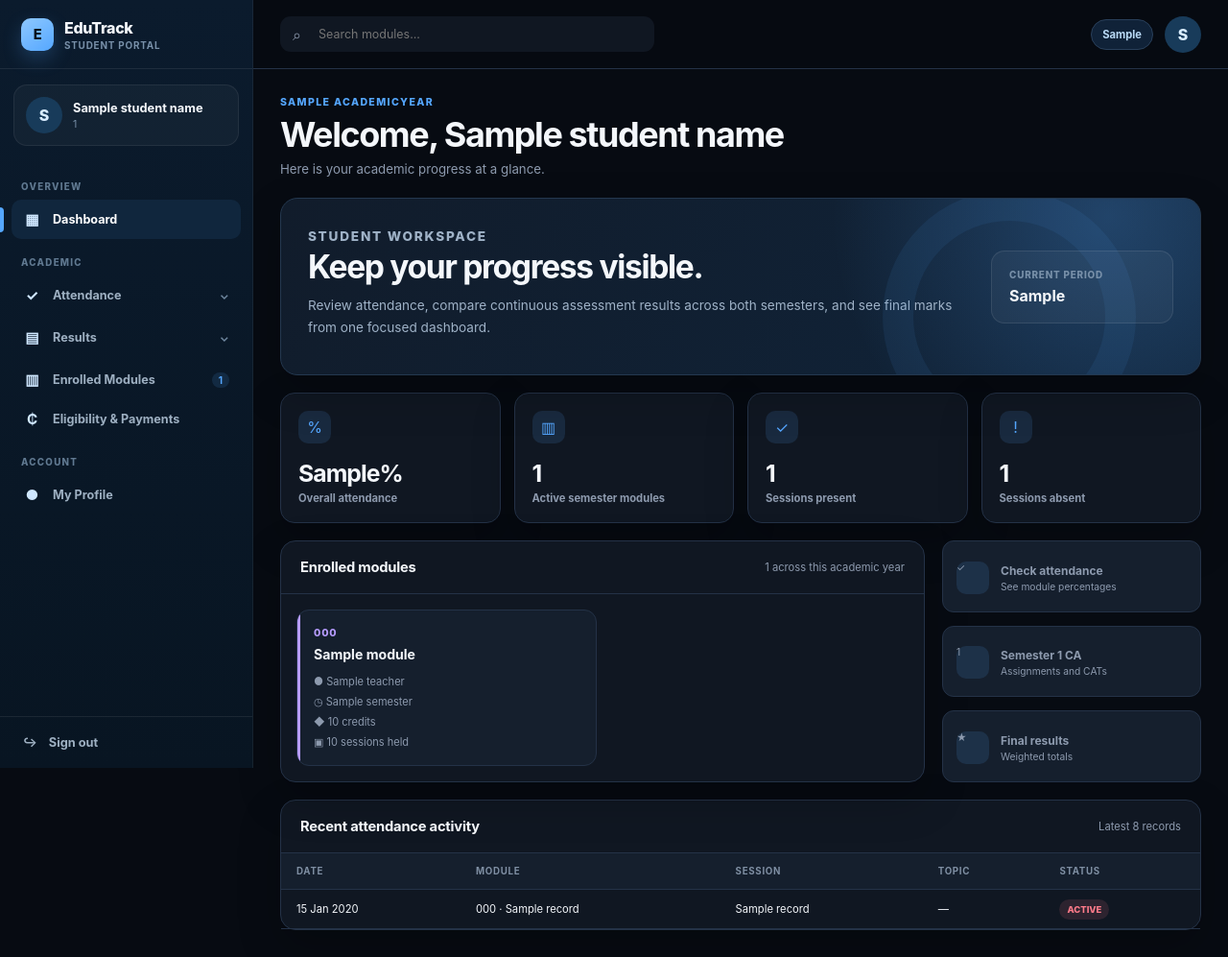
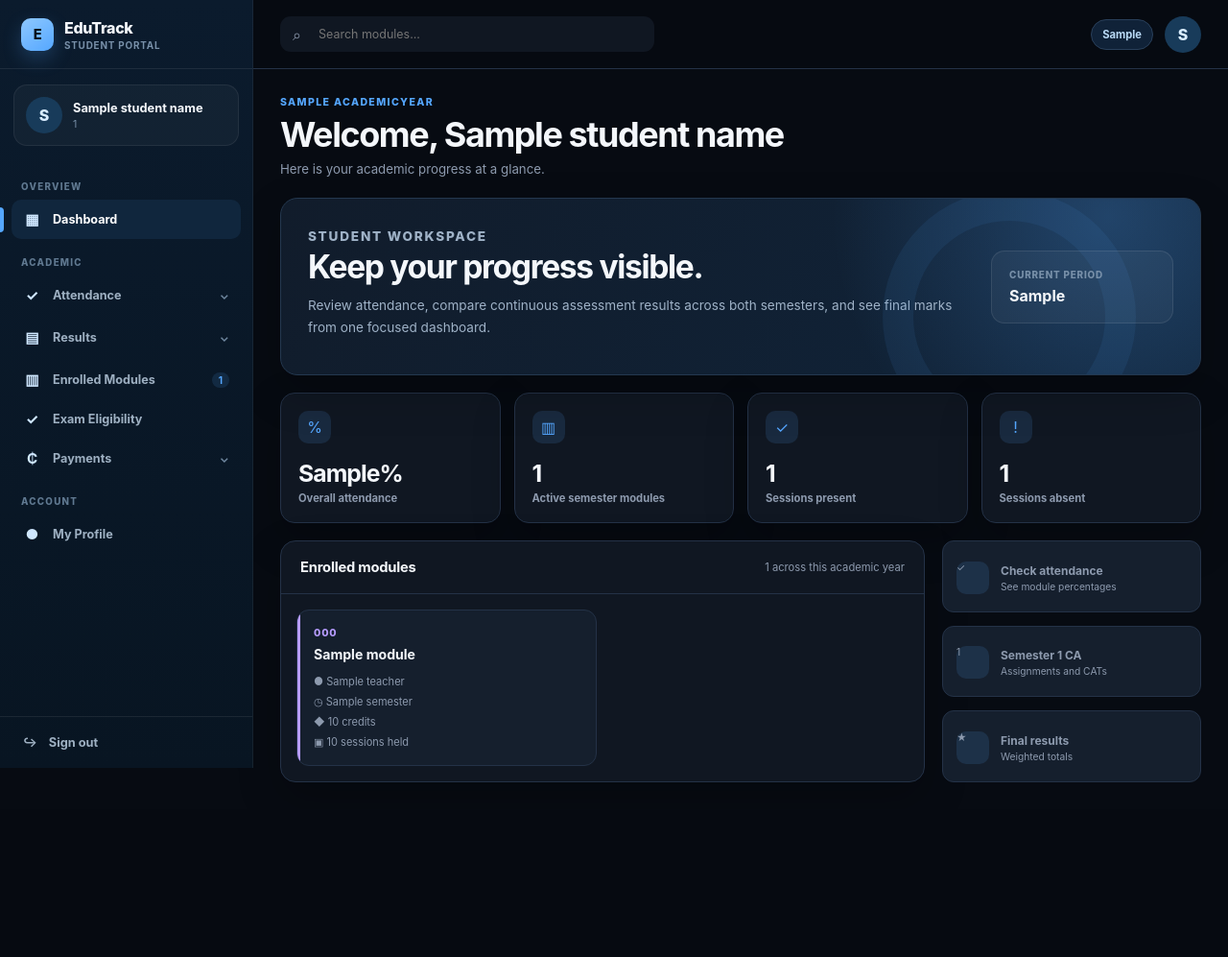
Before and after one commit to whiteraven29/bp_sys, a Django app: template backend/templates/student_dashboard.html in a window 1280 px wide. Shown: the whole page at 96% size. After the commit the page ends 815 px from the top, so only its background shows below. Run offline with Django 5.2, Linux system fonts and the light colour scheme; tables that the repository leaves empty hold one stand-in row (values such as "Sample post"); the template is opened without the code that fills it: values that come from a table or form of the project are taken from there, most other values are stand-ins (such as "Sample title", 1, 10 or a date in 2020).

Commit message:
fix_student_side_display_view

```diff
--- a/backend/templates/index.html
+++ b/backend/templates/index.html
@@ -482,6 +482,7 @@
         <button class="nav-sub-btn active" data-results-section="ca" onclick="showResultsSection('ca', this)">CA Results</button>
         <button class="nav-sub-btn" data-results-section="final" onclick="showResultsSection('final', this)">End of Semester</button>
         <button class="nav-sub-btn" data-results-section="analysis" onclick="showResultsSection('analysis', this)">CAT Analysis</button>
+        <button class="nav-sub-btn admin-only" data-finance-section="obligations" onclick="showFinanceSection('obligations', this)">Obligations</button>
       </div>
     </div>
     <div class="nav-group admin-only" id="declarations-nav-group">
--- a/backend/templates/student_dashboard.html
+++ b/backend/templates/student_dashboard.html
@@ -314,10 +314,18 @@
           <button class="nav-item" data-view="ca-sem1"><span class="nav-icon">1</span>CA · Semester 1<span class="nav-badge">{{ semester1_modules|length }}</span></button>
           <button class="nav-item" data-view="ca-sem2"><span class="nav-icon">2</span>CA · Semester 2<span class="nav-badge">{{ semester2_modules|length }}</span></button>
           <button class="nav-item" data-view="final-results"><span class="nav-icon">★</span>Semester Results</button>
+          <button class="nav-item" data-view="obligations"><span class="nav-icon">!</span>Obligations</button>
         </div>
       </div>
       <button class="nav-item" data-view="modules"><span class="nav-icon">▥</span>Enrolled Modules<span class="nav-badge">{{ module_count }}</span></button>
-      <button class="nav-item" data-view="eligibility-payments"><span class="nav-icon">₵</span>Eligibility & Payments</button>
+      <button class="nav-item" data-view="eligibility"><span class="nav-icon">✓</span>Exam Eligibility</button>
+      <div class="nav-group">
+        <button class="nav-item nav-toggle" type="button" aria-expanded="false" data-menu="payments-menu"><span class="nav-icon">₵</span>Payments<span class="nav-caret">⌄</span></button>
+        <div class="nav-submenu" id="payments-menu">
+          <button class="nav-item" data-view="payments"><span class="nav-icon">▤</span>Payment History</button>
+          <button class="nav-item" data-view="payment-summary"><span class="nav-icon">Σ</span>Payment Summary</button>
+        </div>
+      </div>
       <div class="nav-label">Account</div>
       <button class="nav-item" data-view="profile"><span class="nav-icon">●</span>My Profile</button>
     </nav>
@@ -366,13 +374,6 @@
             <button class="quick-link" data-go="final-results"><span class="quick-link-icon">★</span><span><strong>Final results</strong><span>Weighted totals</span></span></button>
           </div>
         </div>
-        <section class="panel" style="margin-top:18px;">
-          <div class="panel-head"><h2>Recent attendance activity</h2><span>Latest 8 records</span></div>
-          <div class="table-wrap"><table><thead><tr><th>Date</th><th>Module</th><th>Session</th><th>Topic</th><th>Status</th></tr></thead><tbody>
-            {% for record in attendance_history %}<tr><td>{{ record.date|date:"d M Y" }}</td><td>{{ record.module_code }} · {{ record.module_name }}</td><td>{{ record.label }}</td><td>{{ record.topic|default:"—" }}</td><td><span class="status {% if record.status == 'P' %}good{% elif record.status == 'S' %}warning{% else %}critical{% endif %}">{{ record.status_label }}</span></td></tr>
-            {% empty %}<tr><td colspan="5">No attendance has been recorded yet.</td></tr>{% endfor %}
-          </tbody></table></div>
-        </section>
       </section>
 
       <section class="view" id="view-attendance-sem1">
@@ -404,56 +405,70 @@
       <section class="view" id="view-ca-sem1">
         <div class="section-title"><p class="eyebrow">Continuous assessment</p><h2>CA Results · Semester 1</h2><p>Assignments, CATs, practical tests, and weighted CA totals.</p></div>
         {% if has_ca_results_sem1 %}
-        <section class="panel searchable-area"><div class="table-wrap"><table>
-          <thead><tr><th>Code</th><th>Module</th><th>Credits</th><th>Assignment 1</th><th>Assignment 2</th><th>CAT 1 Theory</th><th>CAT 2 Theory</th><th>Practical 1</th><th>Practical 2</th><th>CA Total /40</th><th>Eligibility</th></tr></thead>
+        {% if semester1_theory_modules %}
+        <section class="panel searchable-area"><div class="panel-head"><h2>Theory Modules</h2></div><div class="table-wrap"><table>
+          <thead><tr><th>Module Name</th><th>Code</th><th>A1</th><th>A2</th><th>CAT1</th><th>CAT2</th><th>Average CA /40</th></tr></thead>
           <tbody>
-            {% for module in semester1_modules %}
+            {% for module in semester1_theory_modules %}
             <tr class="searchable" data-search="{{ module.module_code }} {{ module.module_name }} {{ module.teacher }}">
-              <td><strong>{{ module.module_code }}</strong></td><td>{{ module.module_name }}<div class="meta">{{ module.teacher }}</div></td><td>{{ module.credits }}</td>
-              <td>{{ module.result.assign1|default_if_none:"Incomplete" }}</td>
-              <td>{{ module.result.assign2|default_if_none:"Incomplete" }}</td>
-              <td>{{ module.result.cat1_theory|default_if_none:"Incomplete" }}</td>
-              <td>{{ module.result.cat2_theory|default_if_none:"Incomplete" }}</td>
-              <td>{% if module.result.has_practical %}{{ module.result.cat1_practical|default_if_none:"Incomplete" }}{% else %}N/A{% endif %}</td>
-              <td>{% if module.result.has_practical %}{{ module.result.cat2_practical|default_if_none:"Incomplete" }}{% else %}N/A{% endif %}</td>
-              <td><strong>{{ module.result.total_ca|default_if_none:"Incomplete" }}</strong></td>
-              <td>{% if module.result.ca_eligible is True %}<span class="status pass">Eligible</span>{% elif module.result.ca_eligible is False %}<span class="status fail">Not eligible</span>{% else %}<span class="status pending">Incomplete</span>{% endif %}</td>
+              <td>{{ module.module_name }}</td><td><strong>{{ module.module_code }}</strong></td>
+              <td>{{ module.result.assign1|default_if_none:"" }}</td>
+              <td>{{ module.result.assign2|default_if_none:"" }}</td>
+              <td>{{ module.result.cat1_theory|default_if_none:"" }}</td>
+              <td>{{ module.result.cat2_theory|default_if_none:"" }}</td>
+              <td><strong>{{ module.result.ca_display }}</strong></td>
             </tr>
-            {% empty %}<tr><td colspan="11">No Semester 1 modules are registered for this academic year.</td></tr>{% endfor %}
+            {% endfor %}
           </tbody>
         </table></div></section>
+        {% endif %}
+        {% if semester1_practical_modules %}
+        <section class="panel searchable-area" style="margin-top:18px;"><div class="panel-head"><h2>Modules with Practical Components</h2></div><div class="table-wrap"><table>
+          <thead><tr><th>Module Name</th><th>Code</th><th>A1</th><th>A2</th><th>CAT1</th><th>CAT2</th><th>PRAC1</th><th>PRAC2</th><th>Average CA /40</th></tr></thead>
+          <tbody>{% for module in semester1_practical_modules %}
+            <tr class="searchable" data-search="{{ module.module_code }} {{ module.module_name }} {{ module.teacher }}"><td>{{ module.module_name }}</td><td><strong>{{ module.module_code }}</strong></td><td>{{ module.result.assign1|default_if_none:"" }}</td><td>{{ module.result.assign2|default_if_none:"" }}</td><td>{{ module.result.cat1_theory|default_if_none:"" }}</td><td>{{ module.result.cat2_theory|default_if_none:"" }}</td><td>{{ module.result.cat1_practical|default_if_none:"" }}</td><td>{{ module.result.cat2_practical|default_if_none:"" }}</td><td><strong>{{ module.result.ca_display }}</strong></td></tr>
+          {% endfor %}</tbody>
+        </table></div></section>
+        {% endif %}
         {% else %}<div class="empty">CA results for Semester 1 have not been published yet.</div>{% endif %}
       </section>
 
       <section class="view" id="view-ca-sem2">
         <div class="section-title"><p class="eyebrow">Continuous assessment</p><h2>CA Results · Semester 2</h2><p>Assignments, CATs, practical tests, and weighted CA totals.</p></div>
         {% if has_ca_results_sem2 %}
-        <section class="panel searchable-area"><div class="table-wrap"><table>
-          <thead><tr><th>Code</th><th>Module</th><th>Credits</th><th>Assignment 1</th><th>Assignment 2</th><th>CAT 1 Theory</th><th>CAT 2 Theory</th><th>Practical 1</th><th>Practical 2</th><th>CA Total /40</th><th>Eligibility</th></tr></thead>
+        {% if semester2_theory_modules %}
+        <section class="panel searchable-area"><div class="panel-head"><h2>Theory Modules</h2></div><div class="table-wrap"><table>
+          <thead><tr><th>Module Name</th><th>Code</th><th>A1</th><th>A2</th><th>CAT1</th><th>CAT2</th><th>Average CA /40</th></tr></thead>
           <tbody>
-            {% for module in semester2_modules %}
+            {% for module in semester2_theory_modules %}
             <tr class="searchable" data-search="{{ module.module_code }} {{ module.module_name }} {{ module.teacher }}">
-              <td><strong>{{ module.module_code }}</strong></td><td>{{ module.module_name }}<div class="meta">{{ module.teacher }}</div></td><td>{{ module.credits }}</td>
-              <td>{{ module.result.assign1|default_if_none:"Incomplete" }}</td>
-              <td>{{ module.result.assign2|default_if_none:"Incomplete" }}</td>
-              <td>{{ module.result.cat1_theory|default_if_none:"Incomplete" }}</td>
-              <td>{{ module.result.cat2_theory|default_if_none:"Incomplete" }}</td>
-              <td>{% if module.result.has_practical %}{{ module.result.cat1_practical|default_if_none:"Incomplete" }}{% else %}N/A{% endif %}</td>
-              <td>{% if module.result.has_practical %}{{ module.result.cat2_practical|default_if_none:"Incomplete" }}{% else %}N/A{% endif %}</td>
-              <td><strong>{{ module.result.total_ca|default_if_none:"Incomplete" }}</strong></td>
-              <td>{% if module.result.ca_eligible is True %}<span class="status pass">Eligible</span>{% elif module.result.ca_eligible is False %}<span class="status fail">Not eligible</span>{% else %}<span class="status pending">Incomplete</span>{% endif %}</td>
+              <td>{{ module.module_name }}</td><td><strong>{{ module.module_code }}</strong></td>
+              <td>{{ module.result.assign1|default_if_none:"" }}</td>
+              <td>{{ module.result.assign2|default_if_none:"" }}</td>
+              <td>{{ module.result.cat1_theory|default_if_none:"" }}</td>
+              <td>{{ module.result.cat2_theory|default_if_none:"" }}</td>
+              <td><strong>{{ module.result.ca_display }}</strong></td>
             </tr>
-            {% empty %}<tr><td colspan="11">No Semester 2 modules are registered for this academic year.</td></tr>{% endfor %}
+            {% endfor %}
           </tbody>
         </table></div></section>
+        {% endif %}
+        {% if semester2_practical_modules %}
+        <section class="panel searchable-area" style="margin-top:18px;"><div class="panel-head"><h2>Modules with Practical Components</h2></div><div class="table-wrap"><table>
+          <thead><tr><th>Module Name</th><th>Code</th><th>A1</th><th>A2</th><th>CAT1</th><th>CAT2</th><th>PRAC1</th><th>PRAC2</th><th>Average CA /40</th></tr></thead>
+          <tbody>{% for module in semester2_practical_modules %}
+            <tr class="searchable" data-search="{{ module.module_code }} {{ module.module_name }} {{ module.teacher }}"><td>{{ module.module_name }}</td><td><strong>{{ module.module_code }}</strong></td><td>{{ module.result.assign1|default_if_none:"" }}</td><td>{{ module.result.assign2|default_if_none:"" }}</td><td>{{ module.result.cat1_theory|default_if_none:"" }}</td><td>{{ module.result.cat2_theory|default_if_none:"" }}</td><td>{{ module.result.cat1_practical|default_if_none:"" }}</td><td>{{ module.result.cat2_practical|default_if_none:"" }}</td><td><strong>{{ module.result.ca_display }}</strong></td></tr>
+          {% endfor %}</tbody>
+        </table></div></section>
+        {% endif %}
         {% else %}<div class="empty">CA results for Semester 2 have not been published yet.</div>{% endif %}
       </section>
 
       <section class="view" id="view-final-results">
-        <div class="section-title"><p class="eyebrow">Academic results</p><h2>Final Results</h2><p>The grade is determined from CA /40 + ESE /60. Module credits weight each grade point in the GPA.</p></div>
+        <div class="section-title"><p class="eyebrow">Academic results</p><h2>Final Results</h2></div>
         {% if has_final_results %}
-        <section class="panel"><p style="padding:14px 16px;"><strong>GPA:</strong> {{ gpa|default_if_none:"Incomplete" }} · {{ gpa_classification }}</p><div class="table-wrap"><table><thead><tr><th>Semester</th><th>Module</th><th>Credits</th><th>CA /40</th><th>ESE /60</th><th>Final /100</th><th>Grade</th><th>Grade Point</th><th>Status</th></tr></thead><tbody>
-          {% for module in modules %}{% if module.has_final_result %}<tr><td>Semester {{ module.semester_number }}</td><td><strong>{{ module.module_code }}</strong> · {{ module.module_name }}</td><td>{{ module.credits }}</td><td>{{ module.result.total_ca|default_if_none:"—" }}</td><td><strong>{{ module.result.end_exam_total|default_if_none:"—" }}</strong><div class="meta">Raw: T {{ module.result.end_theory|default_if_none:"—" }}{% if module.result.has_practical %} · P {{ module.result.end_practical|default_if_none:"—" }}{% endif %}</div></td><td><strong>{{ module.result.final_total|default_if_none:"—" }}</strong></td><td>{{ module.result.grade|default_if_none:"—" }}</td><td>{{ module.result.grade_point|default_if_none:"—" }}</td><td><span class="status {% if module.result.result_status == 'PASS' %}pass{% elif module.result.result_status == 'SUPP' %}pending{% else %}fail{% endif %}">{{ module.result.result_status }}</span></td></tr>{% endif %}{% endfor %}
+        <section class="panel"><p style="padding:14px 16px;"><strong>GPA:</strong> {{ gpa|default_if_none:"Incomplete" }} · {{ gpa_classification }}</p><div class="table-wrap"><table><thead><tr><th>Semester</th><th>Module</th><th>Credits</th><th>CA /40</th><th>ESE /60</th><th>Final /100</th><th>Grade</th><th>Status</th></tr></thead><tbody>
+          {% for module in modules %}{% if module.has_final_result %}<tr><td>Semester {{ module.semester_number }}</td><td><strong>{{ module.module_code }}</strong> · {{ module.module_name }}</td><td>{{ module.credits }}</td><td>{{ module.result.total_ca|default_if_none:"—" }}</td><td><strong>{{ module.result.end_exam_total|default_if_none:"—" }}</strong><div class="meta">Raw: T {{ module.result.end_theory|default_if_none:"—" }}{% if module.result.has_practical %} · P {{ module.result.end_practical|default_if_none:"—" }}{% endif %}</div></td><td><strong>{{ module.result.final_total|default_if_none:"—" }}</strong></td><td>{{ module.result.grade|default_if_none:"—" }}</td><td><span class="status {% if module.result.result_status == 'PASS' %}pass{% elif module.result.result_status == 'SUPP' %}pending{% else %}fail{% endif %}">{{ module.result.result_status }}</span></td></tr>{% endif %}{% endfor %}
         </tbody></table></div></section>
         {% else %}<div class="empty">Final examination marks have not been published yet.</div>{% endif %}
       </section>
@@ -466,13 +481,8 @@
         </div>
       </section>
 
-      <section class="view" id="view-eligibility-payments">
-        <div class="section-title"><p class="eyebrow">Clearance</p><h2>Eligibility & Payments</h2><p>Track CAT/ESE eligibility, finance clearance, and declared payment items.</p></div>
-        <div class="stats">
-          <article class="stat-card"><div class="stat-top"><div class="stat-icon">▥</div></div><strong>{{ finance_required|floatformat:2 }}</strong><p>Total required</p></article>
-          <article class="stat-card"><div class="stat-top"><div class="stat-icon">✓</div></div><strong>{{ finance_paid|floatformat:2 }}</strong><p>Total paid</p></article>
-          <article class="stat-card"><div class="stat-top"><div class="stat-icon">!</div></div><strong>{{ finance_balance|floatformat:2 }}</strong><p>Outstanding</p></article>
-        </div>
+      <section class="view" id="view-eligibility">
+        <div class="section-title"><p class="eyebrow">Clearance</p><h2>Exam Eligibility</h2><p>Attendance, CA, and finance clearance for CAT and ESE examinations.</p></div>
         <section class="panel searchable-area" style="margin-top:18px;">
           <div class="panel-head"><h2>Exam eligibility</h2><span>Attendance, CA, and finance clearance</span></div>
           <div class="table-wrap"><table><thead><tr><th>Module</th><th>CAT 1</th><th>CAT 2</th><th>ESE</th><th>Notes</th></tr></thead><tbody>
@@ -487,7 +497,11 @@
             {% empty %}<tr><td colspan="5">No eligibility records are available yet.</td></tr>{% endfor %}
           </tbody></table></div>
         </section>
-        <section class="panel" style="margin-top:18px;">
+      </section>
+
+      <section class="view" id="view-obligations">
+        <div class="section-title"><p class="eyebrow">Results</p><h2>Academic Obligations</h2><p>Special, supplementary, repeat-module, and related declared obligations.</p></div>
+        <section class="panel">
           <div class="panel-head"><h2>Declared obligations</h2><span>Exam, school fee, hostel, and other finance items</span></div>
           <div class="table-wrap"><table><thead><tr><th>Type</th><th>Module</th><th>Category</th><th>Required</th><th>Paid</th><th>Balance</th><th>Status</th></tr></thead><tbody>
             {% for item in finance_obligations %}
@@ -495,14 +509,27 @@
             {% empty %}<tr><td colspan="7">No declared obligations yet.</td></tr>{% endfor %}
           </tbody></table></div>
         </section>
-        <section class="panel" style="margin-top:18px;">
-          <div class="panel-head"><h2>Payment history</h2><span>Recorded by finance</span></div>
+      </section>
+
+      <section class="view" id="view-payments">
+        <div class="section-title"><p class="eyebrow">Finance</p><h2>Payment History</h2><p>A general payment table across your registration, not separated by module.</p></div>
+        <section class="panel">
+          <div class="panel-head"><h2>General payments</h2><span>Recorded by finance</span></div>
           <div class="table-wrap"><table><thead><tr><th>Date</th><th>Category</th><th>Installment</th><th>Required</th><th>Paid</th><th>Reference</th><th>Note</th></tr></thead><tbody>
             {% for payment in finance_payments %}
             <tr><td>{{ payment.payment_date|date:"d M Y" }}</td><td>{{ payment.category.name }}</td><td>{{ payment.installment_number }}</td><td>{{ payment.amount_required|floatformat:2 }}</td><td>{{ payment.amount_paid|floatformat:2 }}</td><td>{{ payment.reference|default:"—" }}</td><td>{{ payment.note|default:"—" }}</td></tr>
             {% empty %}<tr><td colspan="7">No payments have been recorded yet.</td></tr>{% endfor %}
           </tbody></table></div>
         </section>
+      </section>
+
+      <section class="view" id="view-payment-summary">
+        <div class="section-title"><p class="eyebrow">Finance</p><h2>Payment Summary</h2><p>Your overall financial position.</p></div>
+        <div class="stats">
+          <article class="stat-card"><div class="stat-top"><div class="stat-icon">▥</div></div><strong>{{ finance_required|floatformat:2 }}</strong><p>Total required</p></article>
+          <article class="stat-card"><div class="stat-top"><div class="stat-icon">✓</div></div><strong>{{ finance_paid|floatformat:2 }}</strong><p>Total paid</p></article>
+          <article class="stat-card"><div class="stat-top"><div class="stat-icon">!</div></div><strong>{{ finance_balance|floatformat:2 }}</strong><p>Outstanding</p></article>
+        </div>
       </section>
 
       <section class="view" id="view-profile">
```
Also changed, not shown: backend/attendance/tests.py (+31 -2 lines), backend/attendance/views.py (+34 -21 lines).
